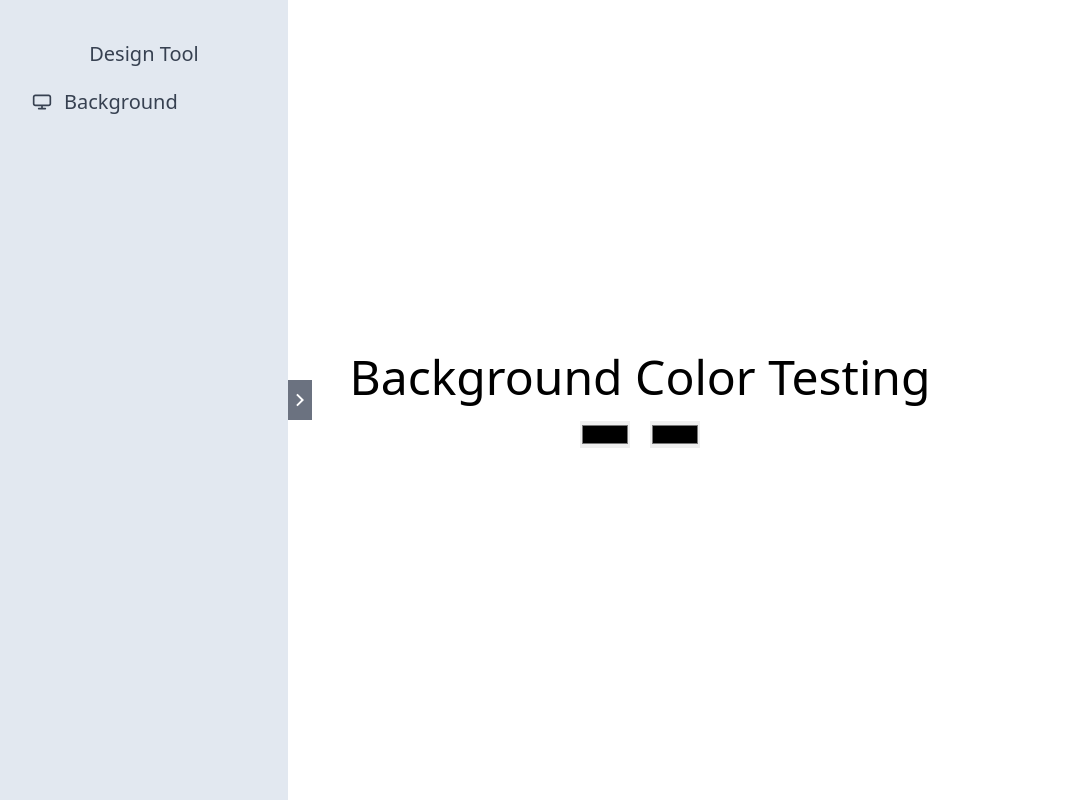
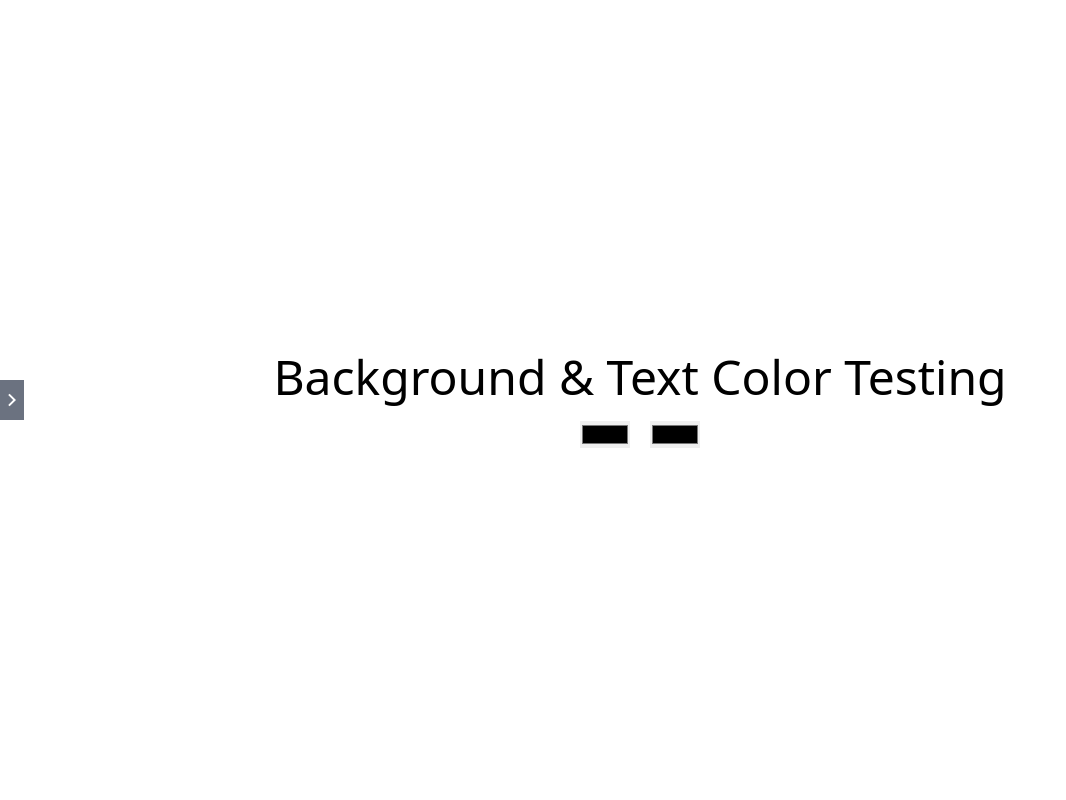
Before and after one commit to J-Shun/design-tool, a React (Create React App) app: page / in a window 1280 px wide. Shown: the whole page, without its empty margins (0-1066 px from the left). Built offline with nearby package versions, Linux system fonts and the light colour scheme.

Commit message:
Add routes to other page

```diff
--- a/package.json
+++ b/package.json
@@ -9,6 +9,7 @@
     "react": "^18.2.0",
     "react-dom": "^18.2.0",
     "react-icons": "^4.4.0",
+    "react-router-dom": "^6.3.0",
     "react-scripts": "5.0.1",
     "web-vitals": "^2.1.4"
   },
--- a/src/App.js
+++ b/src/App.js
@@ -1,11 +1,18 @@
 import Background from "./component/Background";
+import Button from "./component/Button";
 import SideMenu from "./component/SideMenu";
+import { BrowserRouter, Routes, Route } from "react-router-dom";
 
 function App() {
   return (
     <div className="relative">
-      <SideMenu />
-      <Background />
+      <BrowserRouter>
+        <SideMenu />
+        <Routes>
+          <Route path="/" element={<Background />} />
+          <Route path="/button" element={<Button />} />
+        </Routes>
+      </BrowserRouter>
     </div>
   );
 }
--- a/src/component/Background.js
+++ b/src/component/Background.js
@@ -8,7 +8,7 @@ const Background = () => {
       style={{ backgroundColor: color.backgroundColor }}
     >
       <h1 className="text-5xl mb-5" style={{ color: color.textColor }}>
-        Background Color Testing
+        Background & Text Color Testing
       </h1>
       <div className="flex gap-5">
         <input
--- a/src/component/Button.js
+++ b/src/component/Button.js
@@ -0,0 +1,5 @@
+const Button = () => {
+  return <h1>Buttons</h1>;
+};
+
+export default Button;
--- a/src/component/SideMenu.js
+++ b/src/component/SideMenu.js
@@ -1,12 +1,15 @@
 import { useState } from "react";
+import { Link } from "react-router-dom";
 import { RiArrowRightSLine, RiArrowLeftSLine } from "react-icons/ri";
-import { CgScreen } from "react-icons/cg";
+import { CgScreen, CgPlayButtonO } from "react-icons/cg";
+import Background from "./Background";
+import Button from "./Button";
 
 const SideMenu = () => {
   const [isOpen, setIsOpen] = useState(false);
   return (
     <div
-      className="fixed left-0 top-0 bottom-0 bg-slate-200 text-gray-700 w-72 px-8 py-10 text-xl hover:translate-x-0 ease-in-out duration-500"
+      className="fixed left-0 top-0 bottom-0 bg-slate-200 text-gray-700 w-72 px-8 py-10 text-xl -translate-x-full hover:translate-x-0 ease-in-out duration-500"
       onMouseEnter={() => {
         setIsOpen(true);
       }}
@@ -14,10 +17,17 @@ const SideMenu = () => {
         setIsOpen(false);
       }}
     >
-      <h2 className="text-center mb-5">Design Tool</h2>
-      <ul>
+      <h2 className="text-center text-2xl mb-8">Design Tool</h2>
+      <ul className="flex flex-col gap-4">
         <li className="flex items-center cursor-pointer">
-          <CgScreen className="mr-3" /> Background
+          <Link to={"/"}>
+            <CgScreen className="mr-3" /> Background
+          </Link>
+        </li>
+        <li className="flex items-center cursor-pointer">
+          <Link to={"/button"}>
+            <CgPlayButtonO className="mr-3" /> Button
+          </Link>
         </li>
       </ul>
       {isOpen === true ? (
```
Also changed, not shown: 1 other file (tests, documents, lock files or other folders).
